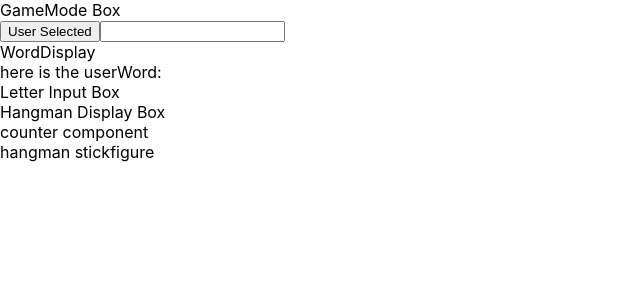
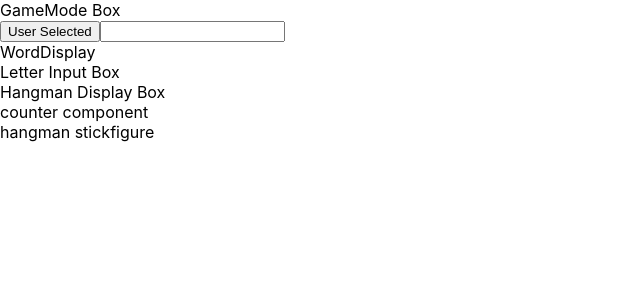
Before and after one commit to SimonProgAI/hangman_app, a React (Create React App) app: page / in a window 1280 px wide. Shown: the top 300 px of the page, without its empty margins (0-640 px from the left). Built offline with nearby package versions, Linux system fonts and the light colour scheme.

Commit message:
modified:   src/components/GameModeDisplay.js 	modified:   src/components/WordDisplay.js 	new file:   src/components/components.css

```diff
--- a/src/components/GameModeDisplay.js
+++ b/src/components/GameModeDisplay.js
@@ -22,6 +22,7 @@ function GameModeDisplay(){
     console.log(wordArr);
 
 
+
     return(
         <div>
             GameMode Box
@@ -32,7 +33,7 @@ function GameModeDisplay(){
                 </span>
             </div>
             <div>
-                <WordDisplay userWord={userWord}/>
+                <WordDisplay wordArr={wordArr}/>
             </div>
         </div>
 
--- a/src/components/WordDisplay.js
+++ b/src/components/WordDisplay.js
@@ -1,10 +1,17 @@
+import './components.css';
 
-const WordDisplay = ({userWord}) => {
+const WordDisplay = ({wordArr}) => {
+
+    const processedWordArr = wordArr.map((letter)=>{
+        return(
+            <span className="individual_letters">{letter}</span>
+        );
+    });
 
     return(
         <div>
             WordDisplay
-            <div>here is the userWord:{userWord}</div>
+            <div>{processedWordArr}</div>
         </div>
     );
 }
--- /dev/null
+++ b/src/components/components.css
@@ -0,0 +1,5 @@
+.individual_letters{
+  font-weight: bolder;
+  border-style: none none solid none;
+  margin: 0.5rem;
+}
```
